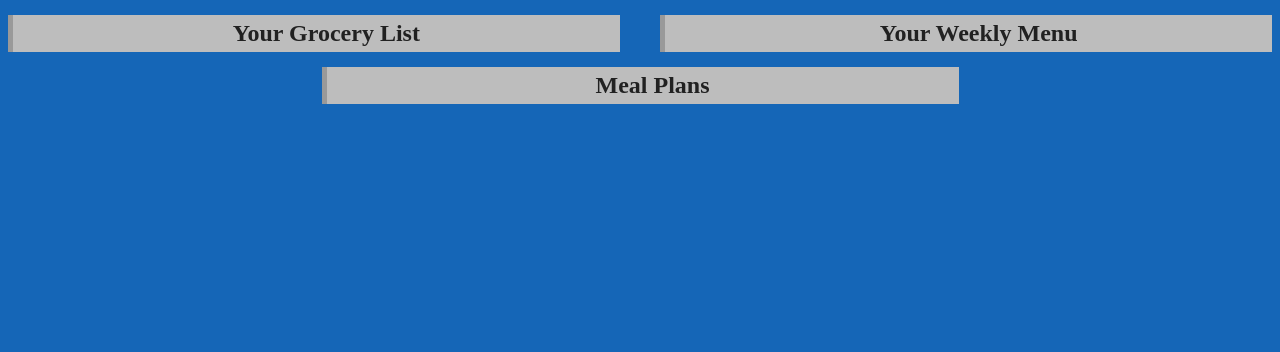
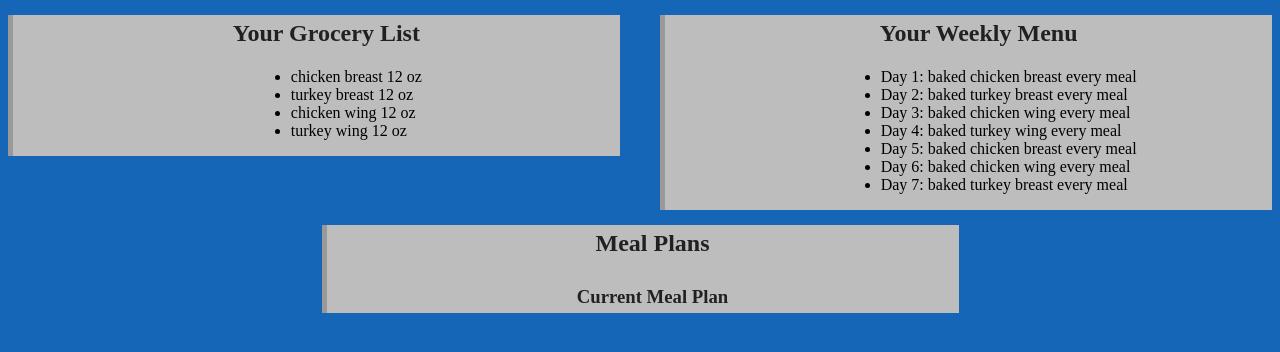
Before and after one commit to matthew-kuhn/FitnessTracker, a PHP site: page /food.php in a window 1280 px wide. Shown: the part 105-457 px from the top of the page. Run offline with PHP 8.4, Linux system fonts and the light colour scheme.

Commit message:
add filler data for food page

```diff
--- a/src/fit.css
+++ b/src/fit.css
@@ -11,7 +11,11 @@ h2 {
 }
 
 h3 {
-
+	text-align: center;
+	padding: 5px;
+	margin-left: 20px;
+	color: #212121;
+	margin-bottom: 0px;
 }
 
 p {
@@ -61,6 +65,18 @@ nav a:hover {
 	background-color: #BBDEFB;
 }
 
+ul {
+	float:left;
+	left: 50%;
+	position: relative;
+}
+
+li {
+	float:left;
+	right: 50%;
+	position: relative;
+}
+
 footer {
 
 }
@@ -73,4 +89,6 @@ footer a:hover {
 
 }
 
+
+
 /*color palette taken from https://www.materialpalette.com/blue/blue-grey*/
--- a/src/food.php
+++ b/src/food.php
@@ -4,6 +4,7 @@
 		<meta charset="utf-8">
 		<meta name="author" content="Matthew Kuhn, Andrea-Cristiano Seazzu, Noah White">
 		<meta name="description" content="The page for viewing and creating foods">
+		<meta name="documentation" content="https://stackoverflow.com/questions/8734503/how-can-i-center-an-unordered-list-with-dynamic-content-within-div for centering lists">
 		<link rel="stylesheet" type="text/css" href="fit.css">
 		<link rel="shortcut icon" type="image/png" href="favicon.ico">
 		<script type="text/javascript">
@@ -23,12 +24,28 @@
 		</header>
 		<div id="grocery_list" style="float:left; width: 48%; margin-top: 15px; margin-bottom: 15px">
 			<h2 style="margin-top: 0px">Your Grocery List</h2>
+				<ul style="float:left; left: 50%; position: relative;">
+					<li style="float:left; right: 50%; position: relative; clear: both"><?php echo "chicken breast 12 oz"?></li>
+					<li style="float:left; right: 50%; position: relative; clear: both"><?php echo "turkey breast 12 oz"?></li>
+					<li style="float:left; right: 50%; position: relative; clear: both"><?php echo "chicken wing 12 oz"?></li>
+					<li style="float:left; right: 50%; position: relative; clear: both"><?php echo "turkey wing 12 oz"?></li>
+				</ul>
 		</div>
 		<div id="weekly_meals" style="float:right; width: 48%; margin-top: 15px; margin-bottom: 15px">
 			<h2 style="margin-top: 0px">Your Weekly Menu</h2>
+				<ul style="float:left; left: 50%; position: relative;">
+					<li style="float:left; right: 50%; position: relative; clear: both">Day 1: <?php echo "baked chicken breast every meal"?></li>
+					<li style="float:left; right: 50%; position: relative; clear: both">Day 2: <?php echo "baked turkey breast every meal"?></li>
+					<li style="float:left; right: 50%; position: relative; clear: both">Day 3: <?php echo "baked chicken wing every meal"?></li>
+					<li style="float:left; right: 50%; position: relative; clear: both">Day 4: <?php echo "baked turkey wing every meal"?></li>
+					<li style="float:left; right: 50%; position: relative; clear: both">Day 5: <?php echo "baked chicken breast every meal"?></li>
+					<li style="float:left; right: 50%; position: relative; clear: both">Day 6: <?php echo "baked chicken wing every meal"?></li>
+					<li style="float:left; right: 50%; position: relative; clear: both">Day 7: <?php echo "baked turkey breast every meal"?></li>
+				</ul>
 		</div>
-		<div id="meal_plans" style="overflow: hidden; width: 50%;">
+		<div id="meal_plans" style="clear: both; width: 50%;">
 			<h2 style="margin-top: 0px">Meal Plans</h2>
+				<h3>Current Meal Plan</h3>
 		</div>
 	</body>
 </html>
--- a/src/tracking.php
+++ b/src/tracking.php
@@ -25,10 +25,10 @@
 		<header>
 			<h1>FitTrak</h1>
 			<nav>
-				<a href="index.php">Home</a>
 				<a href="workouts.php">Workout Info</a>
 				<a href="food.php">Food Info</a>
 				<a href="tracking.php">Tracking</a>
+				<a href="index.php">Home</a>
 				<a style="float: right" href="logout.php">Sign Out</a>
 			</nav>
 		</header>
--- a/src/workouts.php
+++ b/src/workouts.php
@@ -25,10 +25,10 @@
 		<header>
 			<h1>FitTrak</h1>
 			<nav>
-				<a href="index.php">Home</a>
 				<a href="workouts.php">Workout Info</a>
 				<a href="food.php">Food Info</a>
 				<a href="tracking.php">Tracking</a>
+				<a href="index.php">Home</a>
 				<a style="float: right" href="logout.php">Sign Out</a>
 			</nav>
 		</header>
```
